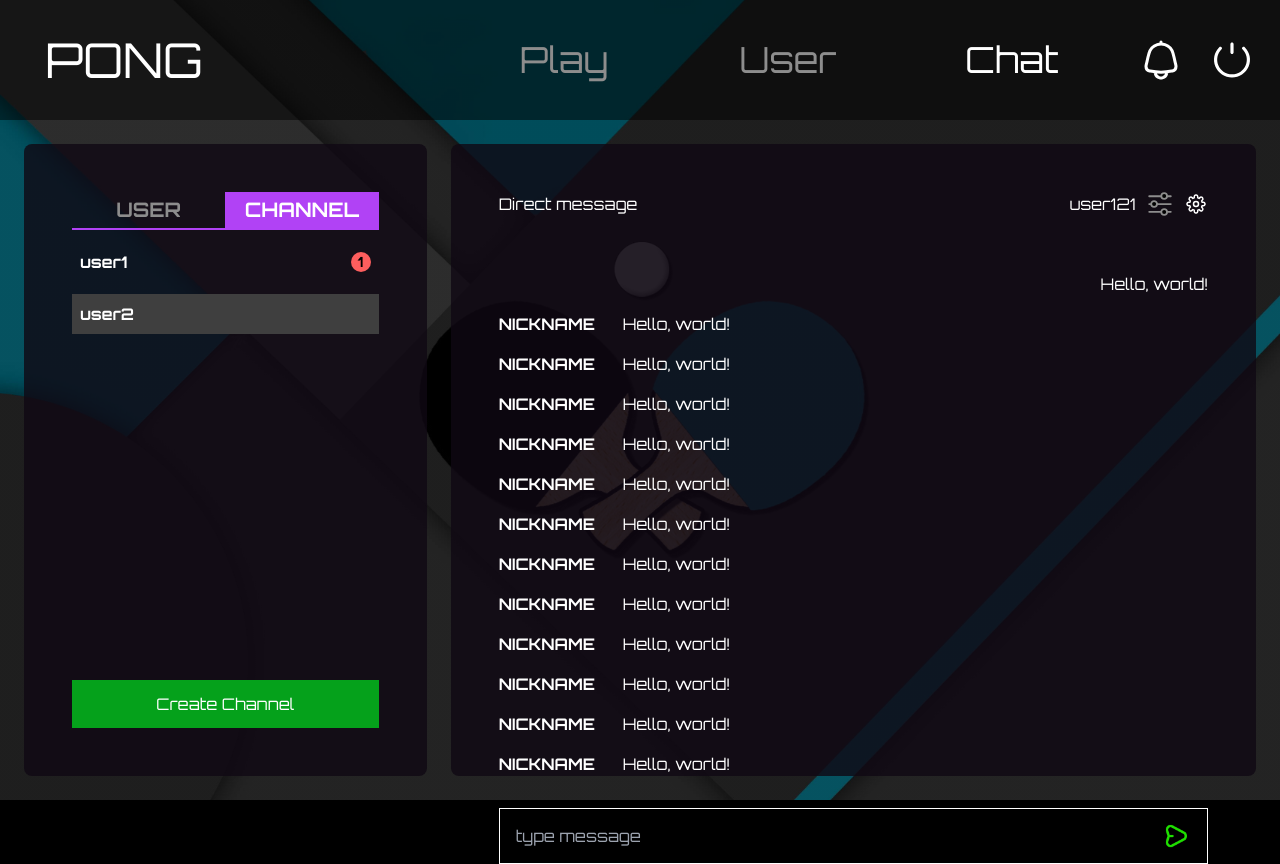
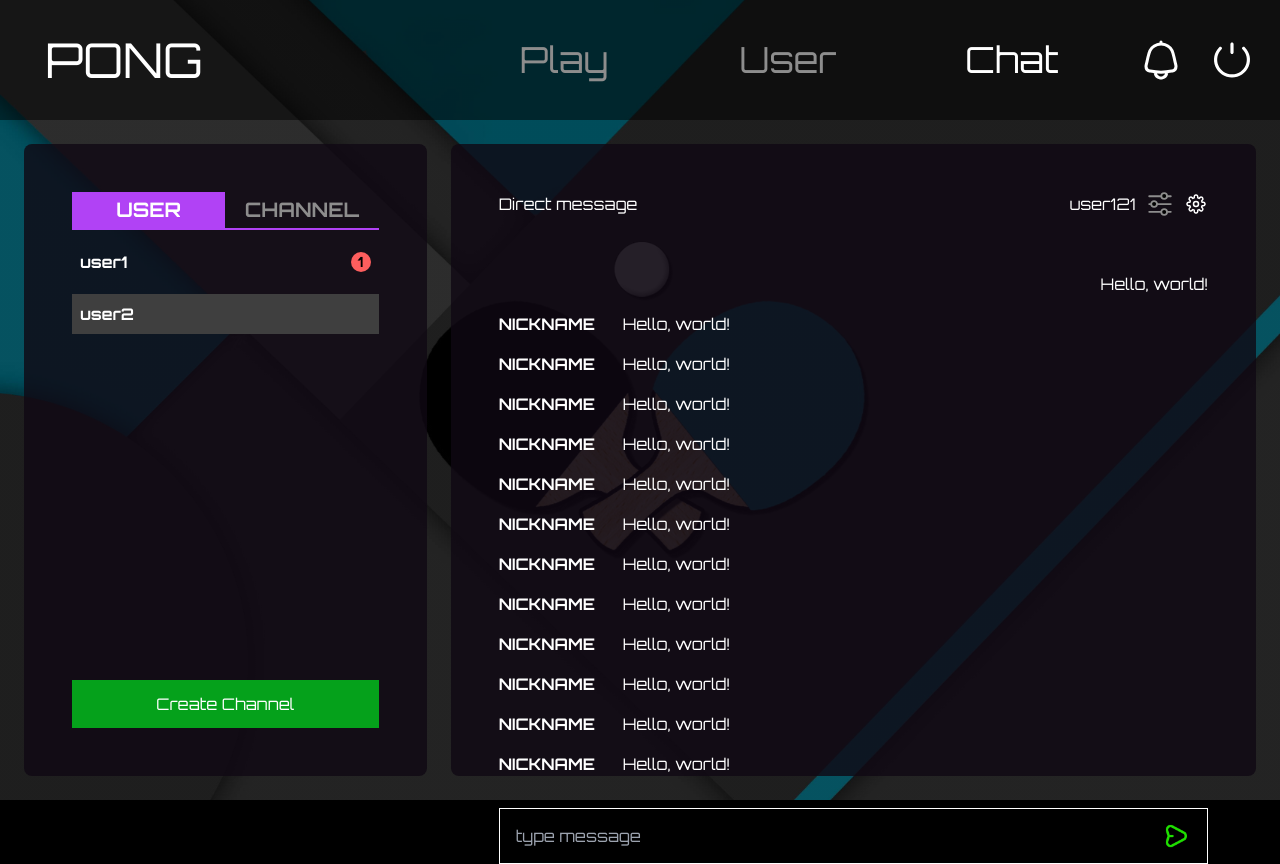
Before and after one commit to ssoyeong-lee/frontend, a Next.js app: page /chat in a window 1280 px wide. Built offline with nearby package versions, Linux system fonts and the light colour scheme.

Commit message:
Feat: chat 타입 변경 이벤트 추가

```diff
--- a/src/card/chat/ListCard.tsx
+++ b/src/card/chat/ListCard.tsx
@@ -5,6 +5,7 @@ import ChannelCreateModal from "@/components/modal/ChannelCreateModal";
 import { useModal } from "@/hooks/useModal";
 import Card from "@/layouts/Card";
 import FlexBox from "@/layouts/FlexBox";
+import { useState } from "react";
 
 export default function ListCard() {
   const { openModal } = useModal();
@@ -12,10 +13,23 @@ export default function ListCard() {
     openModal(<ChannelCreateModal />);
   };
 
+  const [type, setType] = useState<string>("user");
+  const clickUser = () => {
+    setType("user");
+  };
+  const clickChannel = () => {
+    setType("channel");
+  };
+
   return (
     <Card>
       <FlexBox direction="col" className="w-full h-full gap-3">
-        <ChatSwitch type="channel" />
+        <ChatSwitch
+          type={type}
+          clickUser={clickUser}
+          clickChannel={clickChannel}
+        />
+        {type === "user" ? (
           <FlexBox direction="col" className="h-full w-full gap-3">
             <FlexBox className="w-full justify-between p-2 hover:bg-gray-600 cursur-pointer">
               <div className="font-bold">user1</div>
@@ -26,6 +40,19 @@ export default function ListCard() {
               <NotificationDot amount={0} />
             </FlexBox>
           </FlexBox>
+        ) : (
+          <FlexBox direction="col" className="h-full w-full gap-3">
+            <FlexBox className="w-full justify-between p-2 hover:bg-gray-600 cursur-pointer">
+              <div className="font-bold">channel1</div>
+              <NotificationDot amount={1} />
+            </FlexBox>
+            <FlexBox className="w-full justify-between p-2 bg-gray-600 cursur-pointer">
+              <div className="font-bold">channel2</div>
+              <NotificationDot amount={0} />
+            </FlexBox>
+          </FlexBox>
+        )}
+
         <SquareButton onClick={onClick}>Create Channel</SquareButton>
       </FlexBox>
     </Card>
--- a/src/components/chat/ChatSwitch.tsx
+++ b/src/components/chat/ChatSwitch.tsx
@@ -1,6 +1,13 @@
 import FlexBox from "@/layouts/FlexBox";
 
-export default function ChatSwitch({ type }: { type: "user" | "channel" }) {
+interface Props {
+  type: string;
+  clickUser: React.MouseEventHandler<HTMLDivElement>;
+  clickChannel: React.MouseEventHandler<HTMLDivElement>;
+}
+
+export default function ChatSwitch({type, clickUser, clickChannel}: Props) {
+
   const selectedStyle = "bg-purple-cyber text-white";
   const unselectedStyle = "text-gray-400 hover:text-white";
   const userStyle = type === "user" ? selectedStyle : unselectedStyle;
@@ -8,11 +15,13 @@ export default function ChatSwitch({ type }: { type: "user" | "channel" }) {
   return (
     <FlexBox className="w-full border-b-2 border-purple-cyber text-center">
       <div
+        onClick={clickUser}
         className={`w-full py-1 font-bold text-xl cursor-pointer ${userStyle}`}
       >
         USER
       </div>
       <div
+        onClick={clickChannel}
         className={`w-full py-1 font-bold text-xl cursor-pointer ${channelStyle}`}
       >
         CHANNEL
```
Lines whose indentation alone changed are shown as unchanged.
